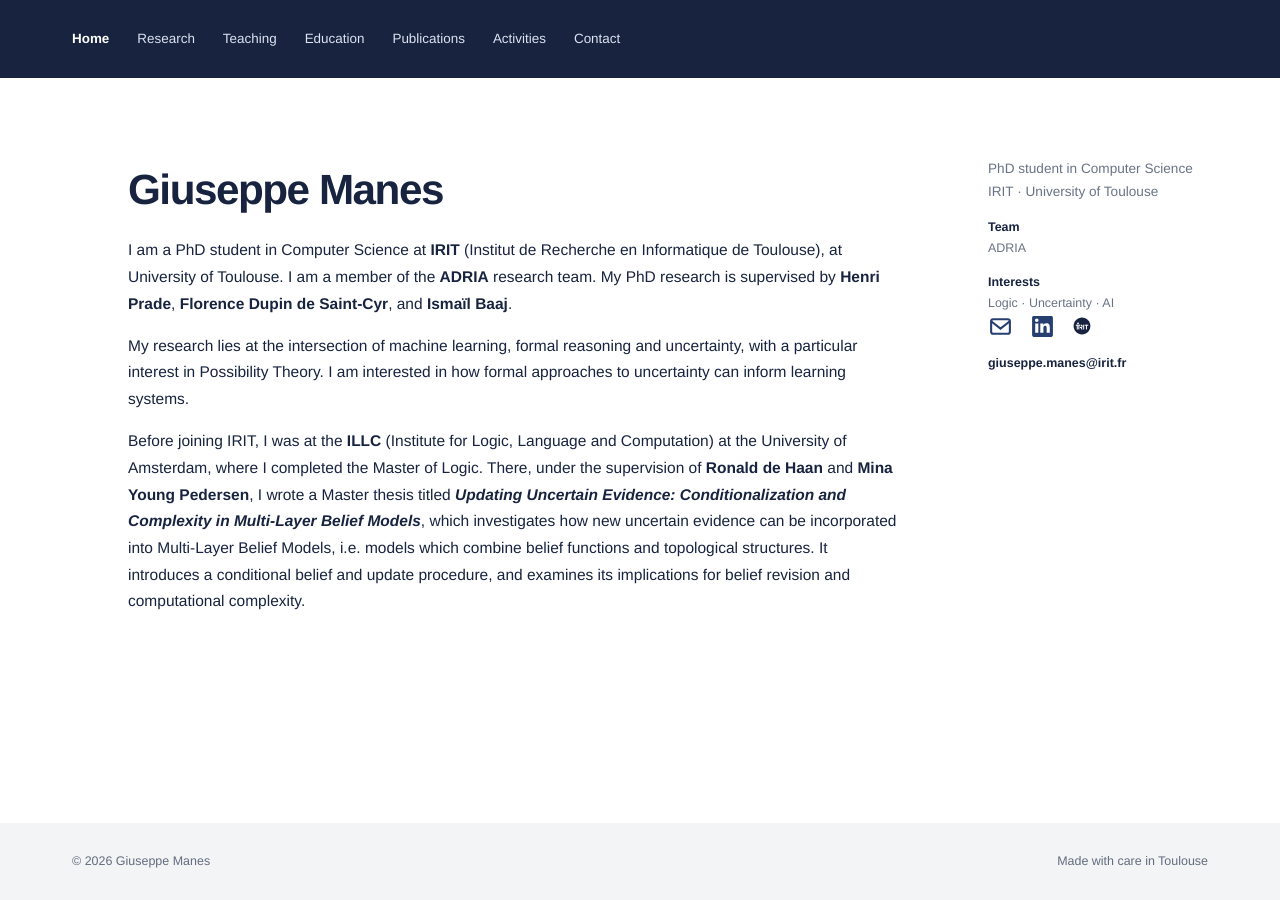
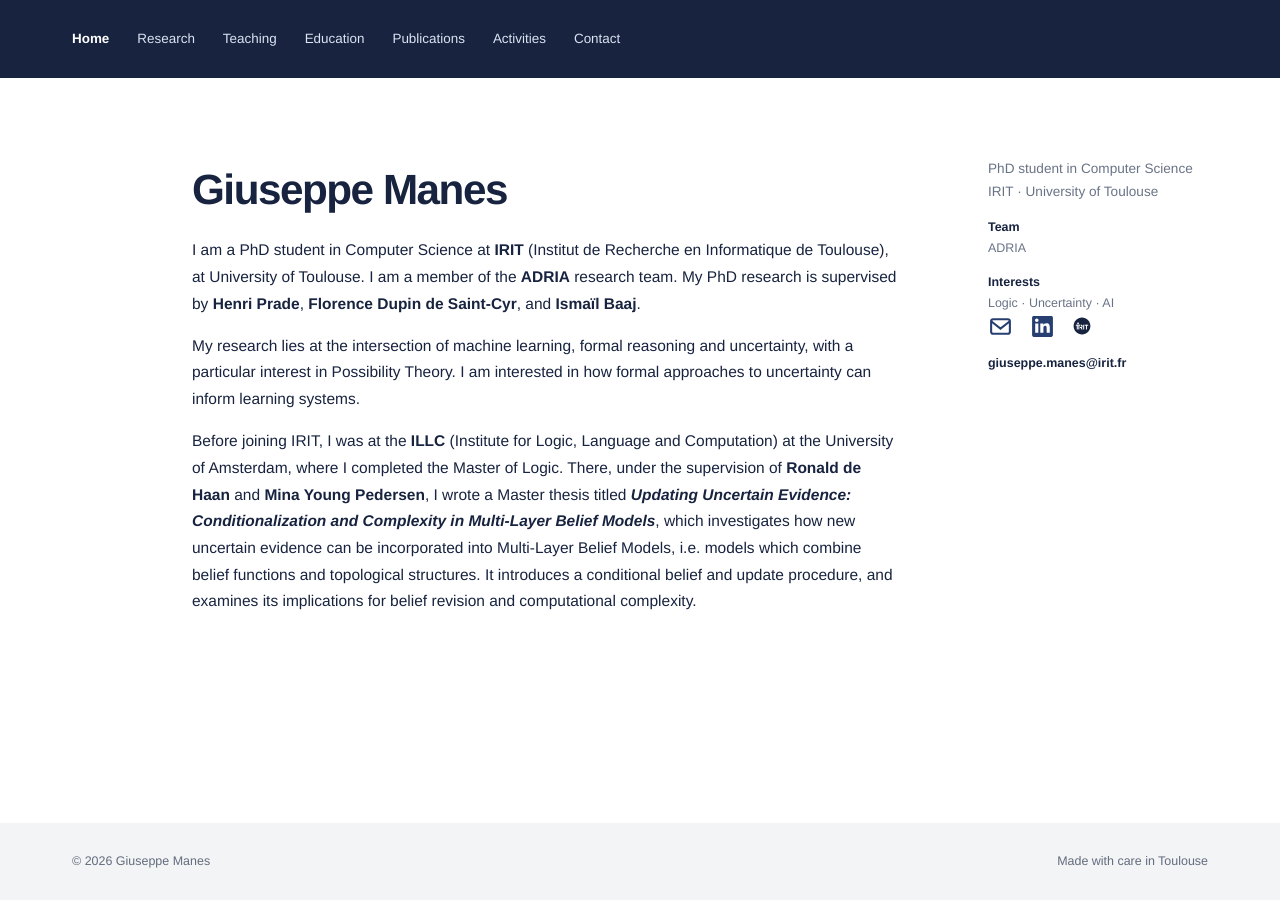
Before and after one commit to gmanes-1/gmanes-1.github.io, a Jekyll site: the page built from index.md, in a window 1280 px wide. Built offline with Jekyll 4.4.1, drawn with Linux system fonts in a browser that asks for light colours.

Commit message:
Shift main content further right

```diff
--- a/assets/css/style.css
+++ b/assets/css/style.css
@@ -133,9 +133,9 @@ footer .wrap{
 /* Shift page content to the right while keeping the header and footer centered. */
 main.page,
 main.home-grid {
-  width: calc(100% - 8rem - var(--site-gutter));
+  width: calc(100% - 12rem - var(--site-gutter));
   max-width: 1440px;
-  margin-left: 8rem;
+  margin-left: 12rem;
   margin-right: auto;
 }
 .page-top,
```
